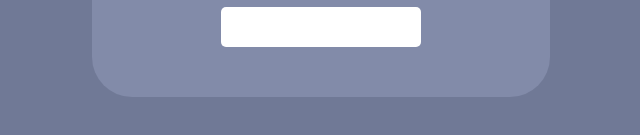
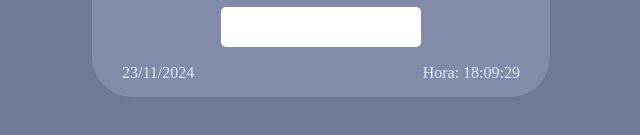
Before and after one commit to kevin0513a/js_Notes, a plain HTML site: page calculadora/calculadora.html in a window 1280 px wide. Shown: the part 463-598 px from the top of the page, without its empty margins (319-959 px from the left). Drawn offline with Linux system fonts and the light colour scheme.

Commit message:
Finalizacion del poryecto Calculadora con Js

```diff
--- a/calculadora/calculadora.html
+++ b/calculadora/calculadora.html
@@ -32,8 +32,9 @@
         </section>
 
         <div class="resultado-style" id="resultado"></div>
+        <div class="hora-style" id="hora"></div>
+        <div class="dia-style" id="dia"></div>
     </div>
-
     <!-- Importamos el archivo JS -->
     <script src="jsCalculator.js"></script>
 
--- a/calculadora/jsCalculator.js
+++ b/calculadora/jsCalculator.js
@@ -27,6 +27,7 @@ function realizarOperacion(operacion) {
             resultado = num1 / num2;
             break;
     }
+
     console.log(resultado);
     document.getElementById('resultado').innerHTML = resultado;
 }
@@ -36,3 +37,25 @@ function borrar() {
     document.getElementById('resultado').innerHTML = 'Datos borrados';
     setTimeout(() => document.getElementById('resultado').innerHTML = '', 2000)
 }
+
+let reloj = () => {
+    let fecha = new Date();
+    let horas = fecha.getHours();
+    let minutos = fecha.getMinutes();
+    let segundos = fecha.getSeconds();
+    let dia = fecha.getDate();
+    let mes = fecha.getMonth();
+    let año = fecha.getFullYear();
+
+    horas = horas < 10 ? '0' + horas : horas;
+    minutos = minutos < 10 ? '0' + minutos : minutos;
+    segundos = segundos < 10 ? '0' + segundos : segundos;
+
+
+    let mostrarHora = (`Hora: ${horas}:${minutos}:${segundos}`);
+    let mostrarDia = (`${dia}/${mes + 1}/${año}`);
+    document.getElementById('hora').innerHTML = mostrarHora;
+    document.getElementById('dia').innerHTML = mostrarDia;
+}
+
+setInterval(reloj, 1000);
--- a/calculadora/styles.css
+++ b/calculadora/styles.css
@@ -105,3 +105,21 @@ body{
     text-align: center;
     border-radius: 5px;
 }
+
+.hora-style{
+    position: absolute;
+    right: 0;
+    bottom: 0;
+    margin-right: 30px;
+    margin-bottom: 15px;
+    color: rgb(216, 235, 243);
+}
+
+.dia-style{
+    position: absolute;
+    left: 0;
+    bottom: 0;
+    margin-left: 30px;
+    margin-bottom: 15px;
+    color: rgb(216, 235, 243);
+}
```
